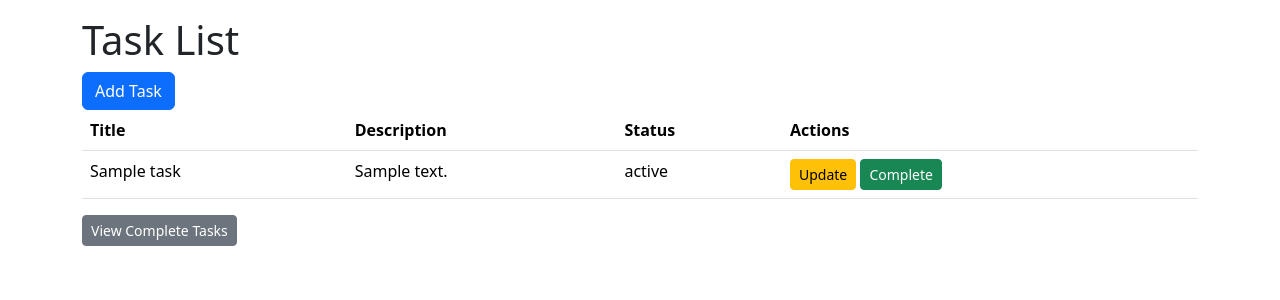
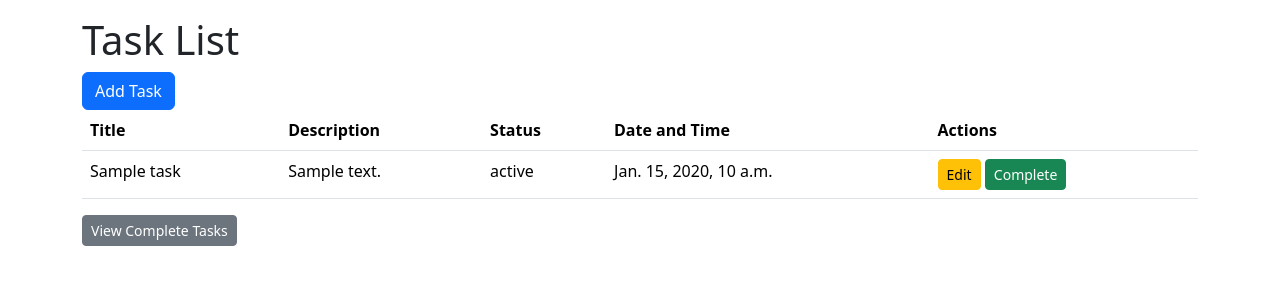
Before and after one commit to shivatejaburle/todo-list, a Django app: template tasks/templates/tasks/task_list.html in a window 1280 px wide. Shown: the part 56-356 px from the top of the page. Run offline with Django 5.2, Linux system fonts and the light colour scheme; the template is opened without the code that fills it: values that come from a table or form of the project are taken from there, others are empty; tables that the repository leaves empty hold one stand-in row (values such as "Sample post"); some libraries are stand-ins or nearby versions.

Commit message:
Added Date and Time
Updating date and time for all actions

```diff
--- a/tasks/templates/tasks/task_list.html
+++ b/tasks/templates/tasks/task_list.html
@@ -11,6 +11,7 @@
                     <th>Title</th>
                     <th>Description</th>
                     <th>Status</th>
+                    <th>Date and Time</th>
                     <th>Actions</th>
                 </tr>
             </thead>
@@ -20,14 +21,15 @@
                         <td>{{ task.title }}</td>
                         <td>{{ task.description }}</td>
                         <td>{{ task.status }}</td>
+                        <td>{{ task.date }}</td>
                         <td>
-                            <a class="btn btn-sm btn-warning" href="{% url 'tasks:task_update' task.id %}" role="button">Update</a>
+                            <a class="btn btn-sm btn-warning" href="{% url 'tasks:task_update' task.id %}" role="button">Edit</a>
                             <a class="btn btn-sm btn-success" href="{% url 'tasks:task_complete' task.id %}" role="button">Complete</a>
                         </td>
                     </tr>
                 {% empty %}
                     <tr>
-                        <td colspan="4">
+                        <td colspan="5">
                             <div class="alert alert-info" role="alert">
                                 No tasks available.
                             </div>
--- a/tasks/templates/tasks/task_list_complete.html
+++ b/tasks/templates/tasks/task_list_complete.html
@@ -10,6 +10,7 @@
                     <th>Title</th>
                     <th>Description</th>
                     <th>Status</th>
+                    <th>Date and Time</th>
                     <th>Actions</th>
                 </tr>
             </thead>
@@ -19,6 +20,7 @@
                         <td>{{ task.title }}</td>
                         <td>{{ task.description }}</td>
                         <td>{{ task.status }}</td>
+                        <td>{{ task.date }}</td>
                         <td>
                             <a class="btn btn-sm btn-primary" href="{% url 'tasks:task_restore' task.id %}" role="button">Restore Task</a>
                             <a class="btn btn-sm btn-danger" href="{% url 'tasks:task_delete' task.id %}" role="button">Delete Task</a>
@@ -26,7 +28,7 @@
                     </tr>
                 {% empty %}
                     <tr>
-                        <td colspan="4">
+                        <td colspan="5">
                             <div class="alert alert-info" role="alert">
                                 Complete any of the task to view it here.
                             </div>
```
Also changed, not shown: tasks/views.py (+6 -2 lines).
